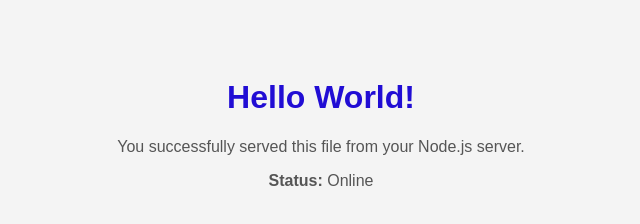
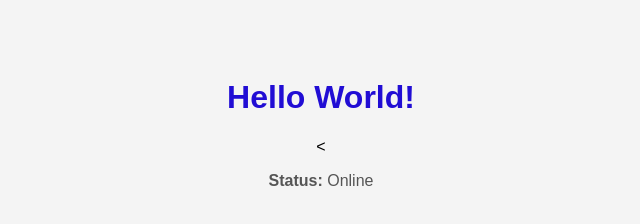
Before and after one commit to deeksha-mahara/Backend, a website: page 02-http-server/index.html in a window 1280 px wide. Shown: the whole page, without its empty margins (319-959 px from the left). Drawn offline with Linux system fonts and the light colour scheme.

```diff
--- a/02-http-server/index.html
+++ b/02-http-server/index.html
@@ -11,7 +11,7 @@
 <body>
     <div class="card">
         <h1> Hello World!</h1>
-        <p>You successfully served this file from your Node.js server.</p>
+        <
         <p><b>Status:</b> Online </p>
     </div>
 </body>
--- a/04-express-middlewares/index.js
+++ b/04-express-middlewares/index.js
@@ -1,8 +1,8 @@
 const express = require('express');
 const app = express();
 
-// --- MIDDLEWARE 1
-// This runs for EVERY request because we used app.use()
+//  MIDDLEWARE 1
+// This runs for every request because we used app.use()
 function myLogger(req, res, next) {
     console.log(`  Someone visited ${req.url} at ${new Date().toISOString()}`);
     next();
@@ -36,7 +36,7 @@
     res.send("Home Page ");
 });
 
-// Protected Route (Has the checkAge Guard)
+// Protected Route
 // we put the middleware in the middle
 app.get('/dashboard', checkAge, (req, res) => {
     res.send(" Welcome to the Dashboard. Here is the data.");
```
Also changed, not shown: 04-express-middlewares/Readme.md, 05-post-requests/index.js (added).
